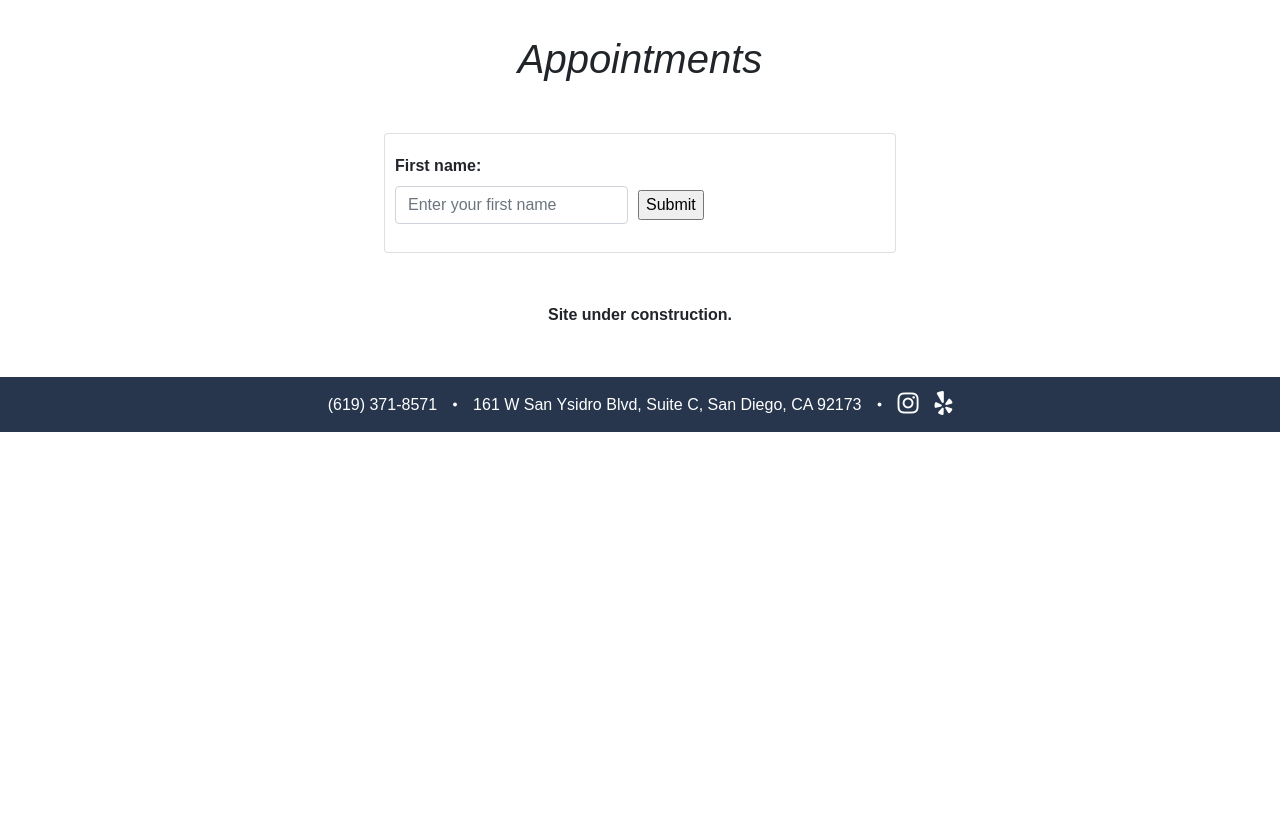
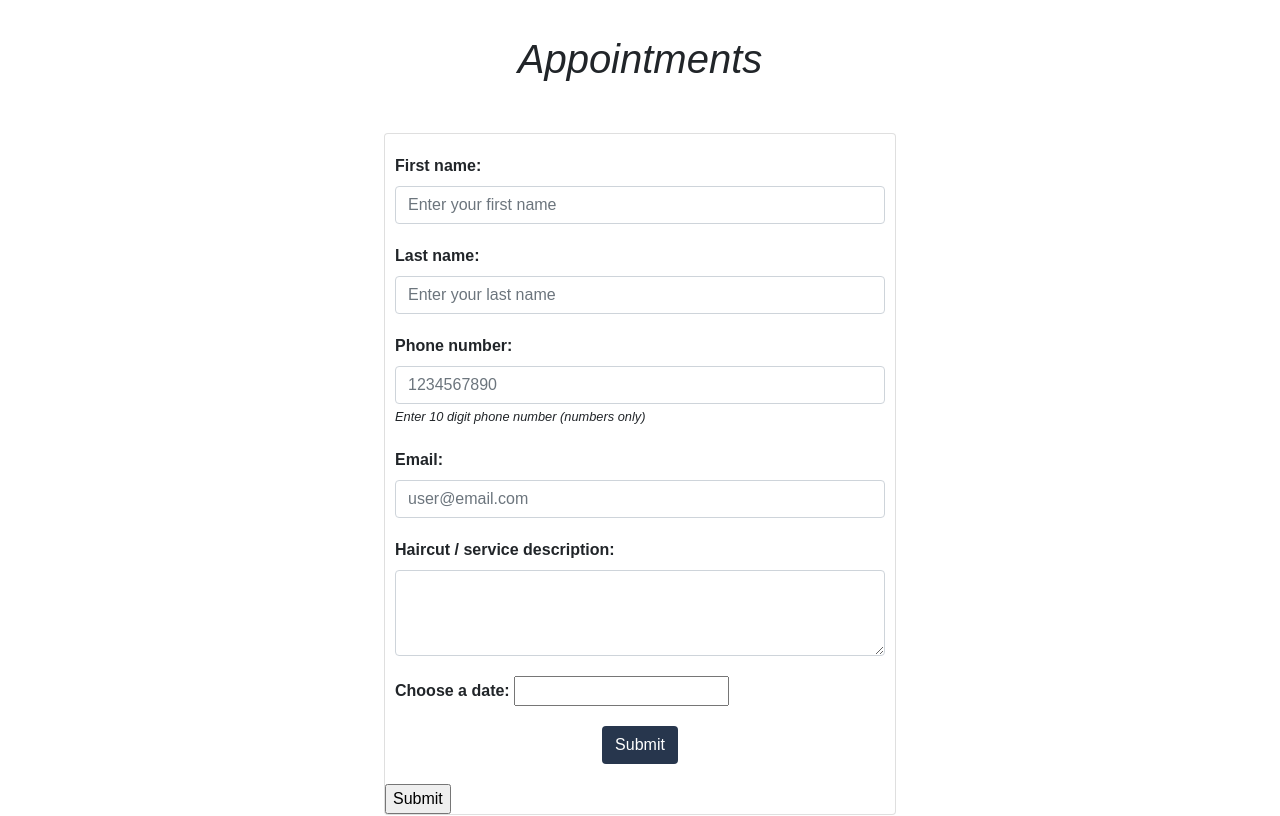
Before and after one commit to mdamian9/daniels-barbershop-sy, a React (Create React App) app in the folder client/: page /appointments in a window 1280 px wide. Shown: the part 320-1136 px from the top of the page. Before the commit the page ends 800 px from the top, so only its background shows below. Built offline with nearby package versions, Linux system fonts and the light colour scheme.

Commit message:
Finished switch to AppointmentForm component

```diff
--- a/client/src/components/AppointmentForm/AppointmentForm.css
+++ b/client/src/components/AppointmentForm/AppointmentForm.css
@@ -0,0 +1,23 @@
+.appt-form {
+    width: 40%;
+    margin: 50px auto;
+}
+
+.form-group {
+    margin: 20px 10px;
+}
+
+.btn {
+    background-color: #27364d;
+    color: white;
+}
+
+.date-picker {
+    width: 100%;
+}
+
+@media (max-width: 700px) {
+    .appt-form {
+        width: 70%;
+    }
+}
--- a/client/src/components/AppointmentForm/AppointmentForm.js
+++ b/client/src/components/AppointmentForm/AppointmentForm.js
@@ -1,5 +1,6 @@
 import React, { Component } from "react";
 import DatePicker from "react-datepicker";
+import moment from "moment";
 import "./AppointmentForm.css";
 import 'react-datepicker/dist/react-datepicker.css';
 
@@ -27,20 +28,16 @@ class AppointmentForm extends Component {
         return (
             <div className="card appt-form">
                 <form onSubmit={this.handleSubmit}>
-                    <label>
-                        <div className="form-group">
-                            <label htmlFor="firstName"><b>First name:</b></label>
-                            <input type="text" className="form-control" id="firstName" placeholder="Enter your first name" value={this.state.value} onChange={this.handleChange} />
-                        </div>
-                    </label>
-                    <input type="submit" value="Submit" />
-
-                    {/* <div className="form-group">
-                        <label htmlFor="lastName"><b>Last name:</b></label>
-                        <input type="text" className="form-control" id="lastName" placeholder="Enter your last name"></input>
+                    <div className="form-group">
+                        <label htmlFor="firstName"><b>First name:</b></label>
+                        <input type="text" className="form-control" id="firstName" placeholder="Enter your first name" value={this.state.value} onChange={this.handleChange} />
                     </div>
                     <div className="form-group">
-                        <label htmlFor="firstName"><b>Phone number:</b></label>
+                        <label htmlFor="lastName"><b>Last name:</b></label>
+                        <input type="text" className="form-control" id="lastName" placeholder="Enter your last name" value={this.state.value} onChange={this.handleChange} />
+                    </div>
+                    <div className="form-group">
+                        <label htmlFor="phoneNumber"><b>Phone number:</b></label>
                         <input type="text" className="form-control" id="firstName" placeholder="1234567890"></input>
                         <small>
                             <i>Enter 10 digit phone number (numbers only)</i>
@@ -52,19 +49,19 @@ class AppointmentForm extends Component {
                     </div>
                     <div className="form-group">
                         <label htmlFor="serviceDescription"><b>Haircut / service description:</b></label>
-                        <textarea className="form-control" id="serviceDescription" rows="3"></textarea>
+                        <textarea className="form-control" id="serviceDescription" rows="3" value={this.state.value} onChange={this.handleChange} />
                     </div>
                     <div className="form-group">
                         <b>Choose a date: </b>
-                        <DatePicker selected={this.state.date}
-                            onSelect={this.handleSelect} // when day is clicked
-                            onChange={this.handleChange} // only when value has changed
+                        <DatePicker
+                            className="date-picker"
+                            selected={this.state.startDate}
                         />
                     </div>
                     <div className="form-group text-center">
                         <button type="submit" className="btn btn-default">Submit</button>
-                    </div> */}
-
+                    </div>
+                    <input type="submit" value="Submit" />
                 </form>
             </div>
         );
--- a/client/src/components/Appointments/Appointments.css
+++ b/client/src/components/Appointments/Appointments.css
@@ -10,23 +10,3 @@ main {
     width: 250px;
     height: 250px;
 }
-
-.appt-form {
-    width: 40%;
-    margin: 50px auto;
-}
-
-.form-group {
-    margin: 20px 10px;
-}
-
-.btn {
-    background-color: #27364d;
-    color: white;
-}
-
-@media (max-width: 700px) {
-    .appt-form {
-        width: 70%;
-    }
-}
--- a/client/src/components/Appointments/Appointments.js
+++ b/client/src/components/Appointments/Appointments.js
@@ -3,10 +3,10 @@ import Navbar from "../Navbar"
 import SideDrawer from "../SideDrawer";
 import Backdrop from "../Backdrop";
 import AppointmentForm from "../AppointmentForm";
-import DatePicker from "react-datepicker";
+// import DatePicker from "react-datepicker";
 import Footer from "../Footer";
 import "./Appointments.css";
-import 'react-datepicker/dist/react-datepicker.css';
+// import 'react-datepicker/dist/react-datepicker.css';
 
 class Appointments extends Component {
 
```
